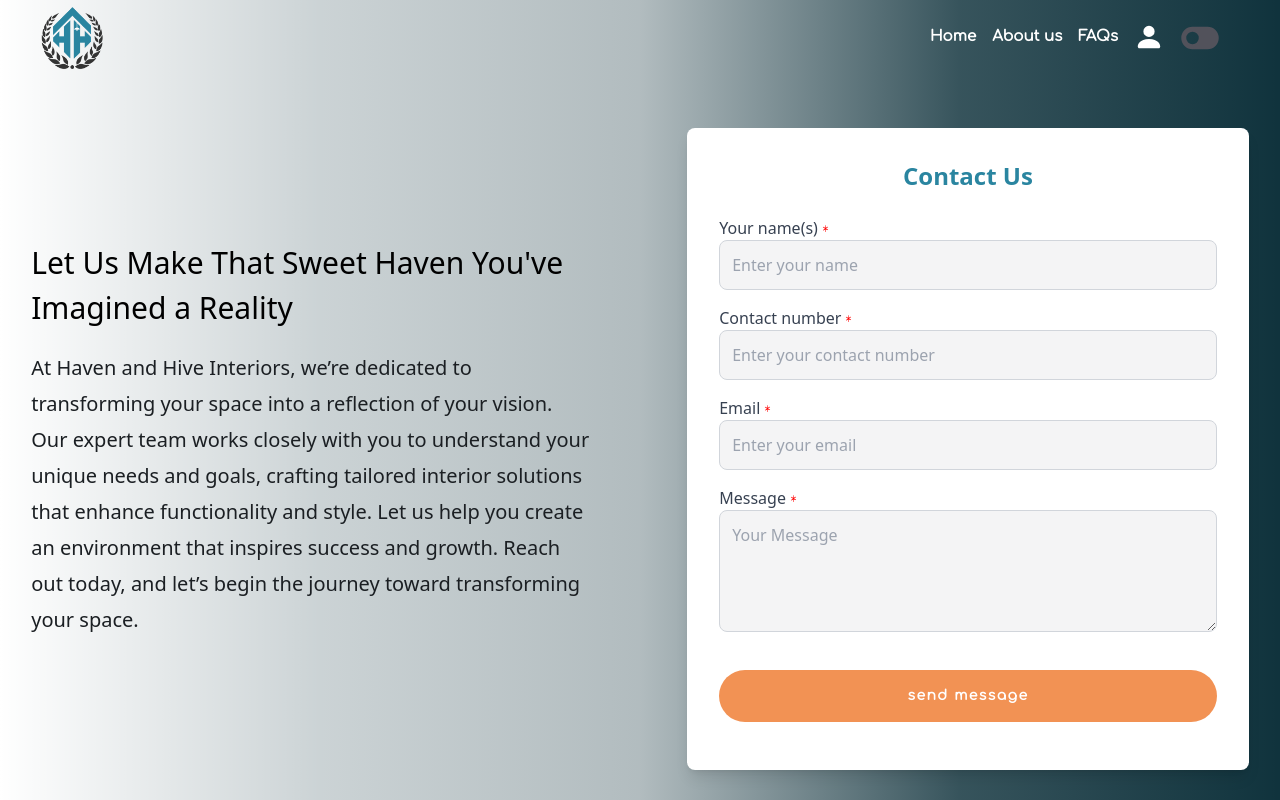
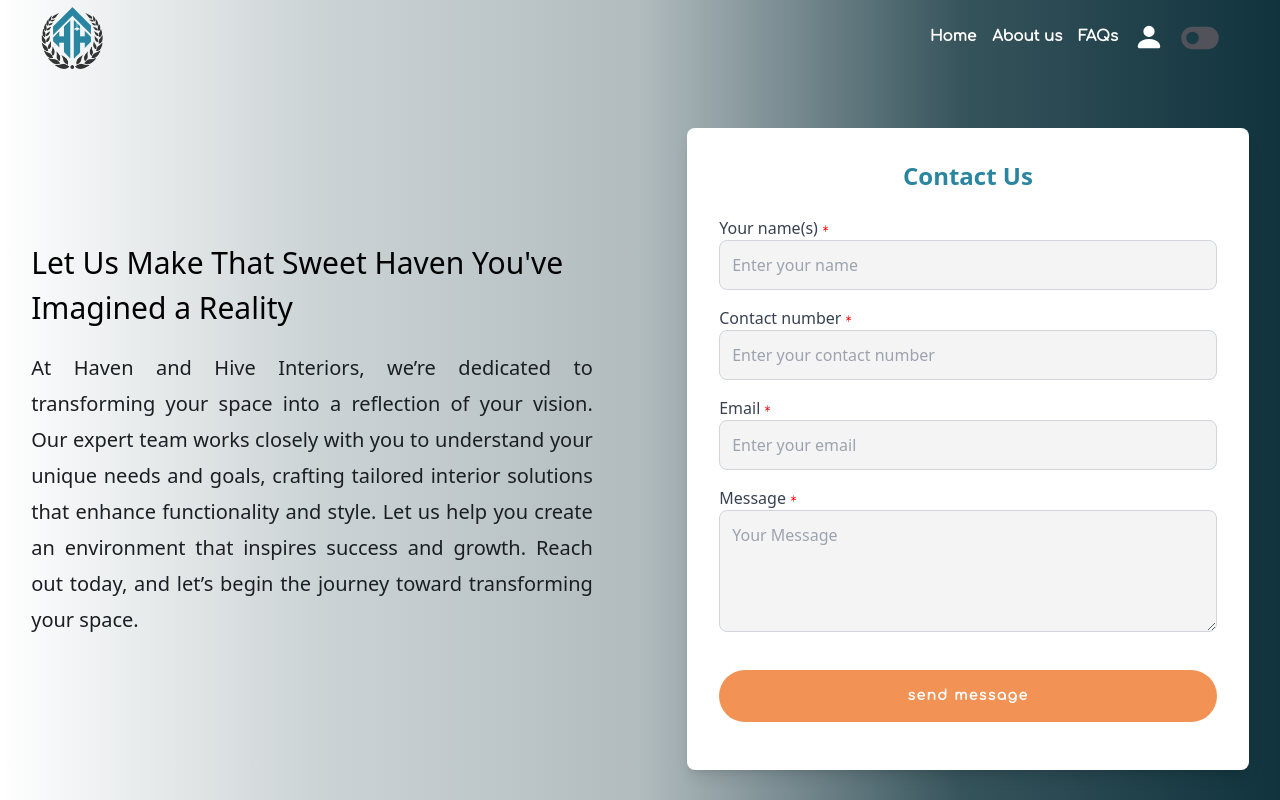
Before and after one commit to Mhatons/sirz_fe, a React (Vite) app: page /contact in a window 1280 px wide. Shown: the top 800 px of the page. Built offline with nearby package versions, Linux system fonts and the light colour scheme.

Commit message:
updated contant page text

```diff
--- a/src/pages/contact/index.tsx
+++ b/src/pages/contact/index.tsx
@@ -12,7 +12,7 @@ export default function Contact() {
             <div className=" md:grid grid-cols-2 gap-8">
                 <div className="w-[90%] m-auto">
                     <header className=" text-[30px] text-black dark:text-white font-medium">Let Us Make That Sweet Haven You've Imagined a Reality</header>
-                    <div className=" text-xl font-light py-5 sm:leading-9">
+                    <div className=" text-xl font-light py-5 sm:leading-9 leading-8 text-justify">
                         At Haven and Hive Interiors, we’re dedicated to transforming your space into a reflection of your vision. Our expert team works closely with you to understand your unique needs and goals, crafting tailored interior solutions that enhance functionality and style. Let us help you create an environment that inspires success and growth. Reach out today, and let’s begin the journey toward transforming your space.
                     </div>
                 </div>
```
